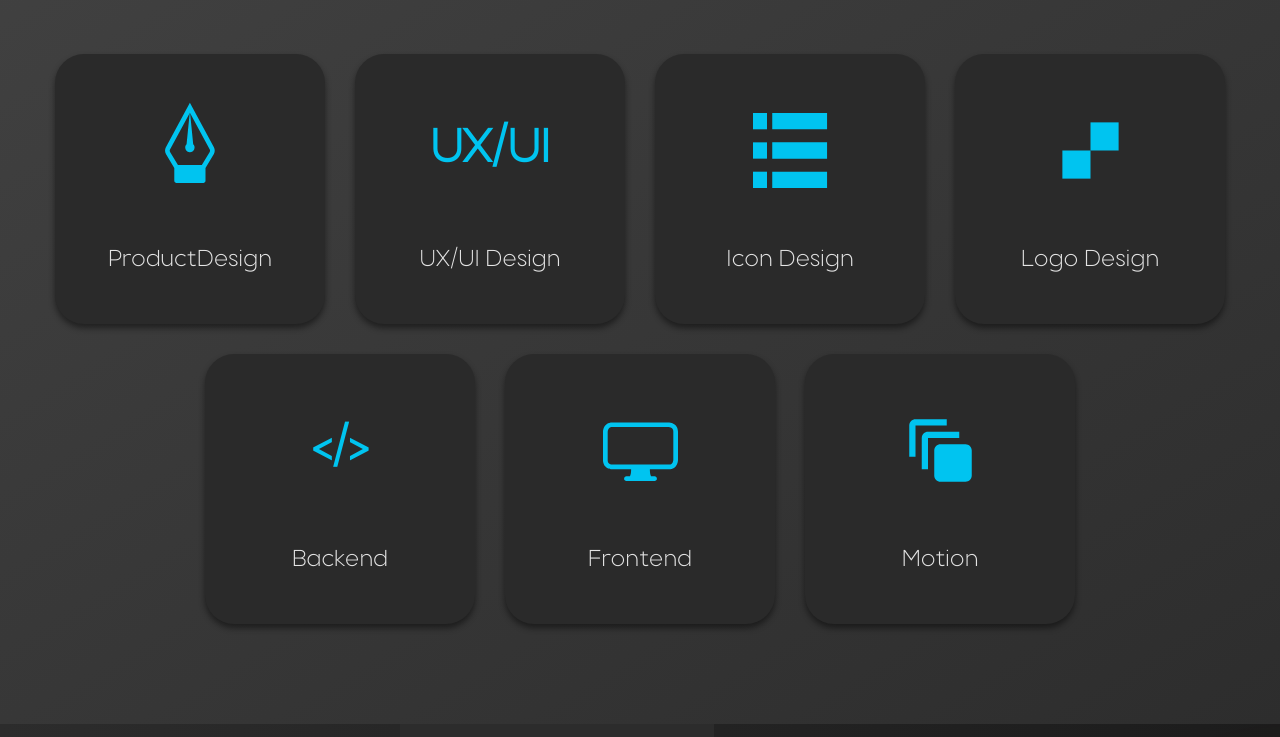
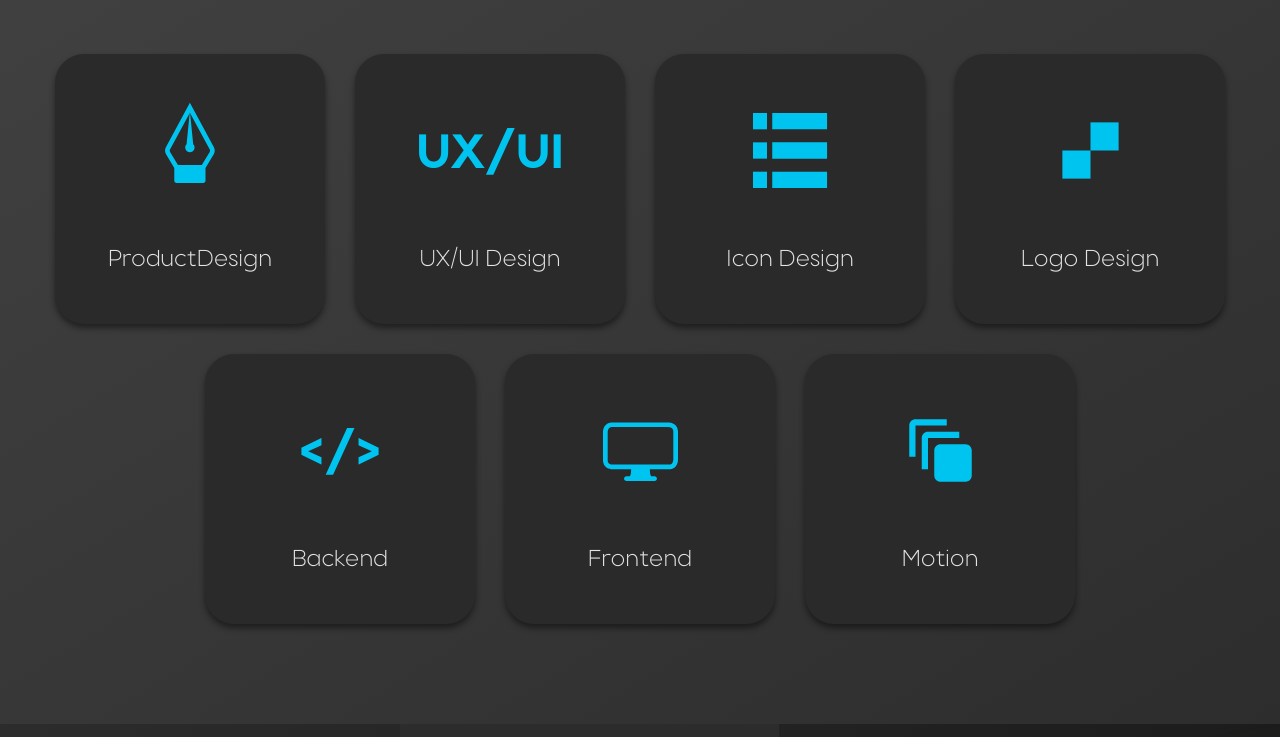
Before and after one commit to Kytyzovns/portfolio-start-project-main, a React app: page / in a window 1280 px wide. Shown: the part 800-1537 px from the top of the page. Built offline with nearby package versions, Linux system fonts and the light colour scheme; a web font is replaced by a local one.

Commit message:
started about section

```diff
--- a/src/layout/sections/about/About.tsx
+++ b/src/layout/sections/about/About.tsx
@@ -1,12 +1,10 @@
 import React from 'react';
 import {Icon} from "../../../components/Icon/Icon";
 import styled from "styled-components";
-import firstPhoto from "../../../assets/images/firstAboutPhoto.webp"
+import firstPhoto from "../../../assets/images/firstAboutPhoto1.webp"
 import secondPhoto from "../../../assets/images/secondAboutPhoto.webp"
 import thirdPhoto from "../../../assets/images/thirdAboutPhoto.webp"
-import aboutFirstHead from "../../../assets/images/aboutHead.webp"
 import {FlexWrapper} from "../../../components/FlexWrapper";
-import {StyledIcon} from "../../../components/Icon/StyledIcon";
 import {AbsoluteContainer} from "../../../components/AbsoluteContainer";
 
 export const About = () => {
--- a/src/layout/sections/skills/skill/Skill.tsx
+++ b/src/layout/sections/skills/skill/Skill.tsx
@@ -40,7 +40,7 @@ export const Skill = (props: SkillProps) => {
     }
 };
 
-export const StyledSkill = styled.div`
+const StyledSkill = styled.div`
     border-radius: 29px;
     width: 270px;
     height: 270px;
@@ -52,19 +52,17 @@ export const StyledSkill = styled.div`
     align-items: center;
 `
 
-export const SkillText = styled.span`
+const SkillText = styled.span`
     display: inline-block;
     margin-bottom: 50px;
-    bottom: 50px;
-    left: 0;
-    transform-origin: center;
     font-weight: 300;
     font-size: 24px;
-    color: #e4e4e4;
+    color: ${theme.colors.primaryTextColor};
 `
 
-export const SkillTitle = styled.h3`
+const SkillTitle = styled.h3`
+    font-family: Next-art, sans-serif;
     font-weight: 700;
     font-size: 48px;
-    color: #00c4f0;
+    color: ${theme.colors.accent};
 `
```
